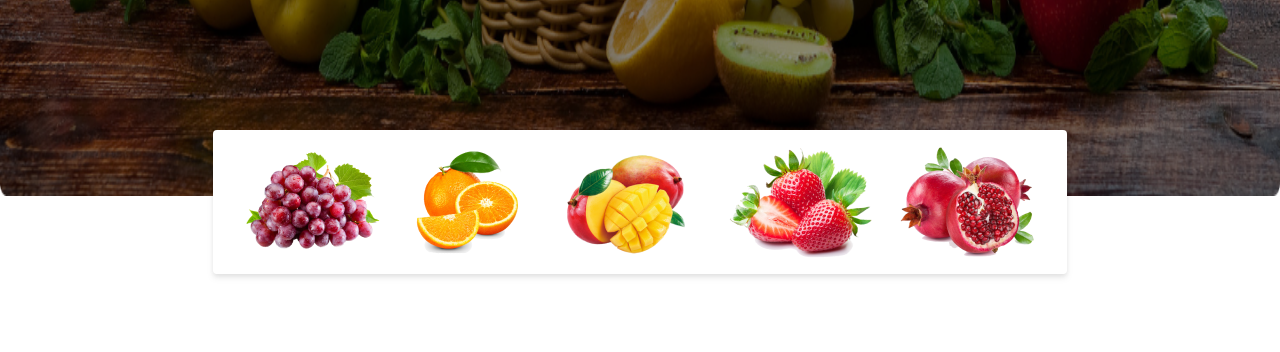
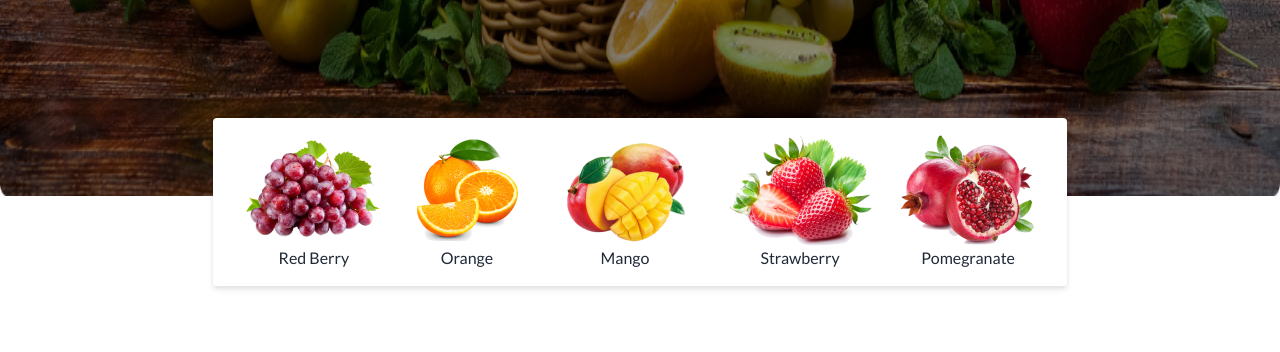
Before and after one commit to mahmoodiftee/FolWala, a plain HTML site: page index.html in a window 1280 px wide. Shown: the part 920-1272 px from the top of the page. Drawn offline with nearby package versions, Linux system fonts and the light colour scheme; grey boxes are pictures that could not be loaded.

Commit message:
Fruit Name below Images

```diff
--- a/index.html
+++ b/index.html
@@ -132,11 +132,33 @@
             </div>
 
             <div class="w-2/3 flex justify-around mx-auto bg-white absolute right-0 left-0 bottom-0 drop-shadow-md rounded transform translate-y-1/2 p-4">
-                <img src="assets/showcase/fruit1.png" alt="Fruit 1">
-                <img src="assets/showcase/fruit2.png" alt="Fruit 2">
-                <img src="assets/showcase/fruit3.png" alt="Fruit 3">
-                <img src="assets/showcase/fruit4.png" alt="Fruit 4">
-                <img src="assets/showcase/fruit5.png" alt="Fruit 5">
+
+                <div class="text-center">
+                    <img src="assets/showcase/fruit1.png" alt="Fruit 1">
+                    <p>Red Berry</p>
+                </div>
+
+                <div class="text-center">
+                    <img src="assets/showcase/fruit2.png" alt="Fruit 2">
+                    <p>Orange</p>
+                </div>
+
+                <div class="text-center">
+                    <img src="assets/showcase/fruit3.png" alt="Fruit 3">
+                    <p>Mango</p>
+                </div>
+
+
+                <div class="text-center">
+                    <img src="assets/showcase/fruit4.png" alt="Fruit 4">
+                    <p>Strawberry</p>
+                </div>
+
+
+                <div class="text-center">
+                    <img src="assets/showcase/fruit5.png" alt="Fruit 5">
+                    <p>Pomegranate</p>
+                </div>
             </div>
 
         </div>
```
